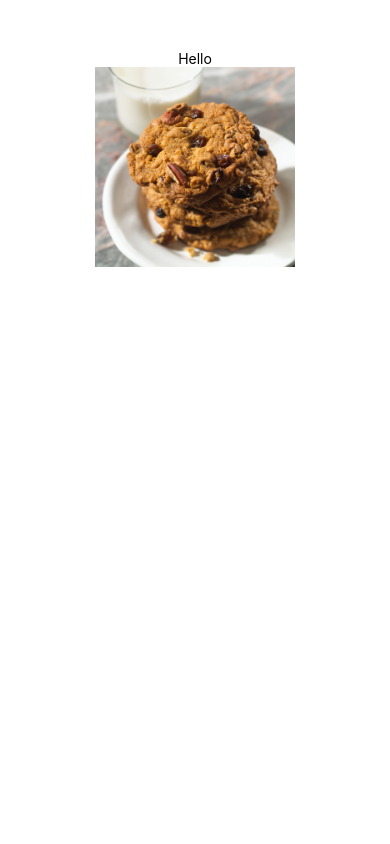
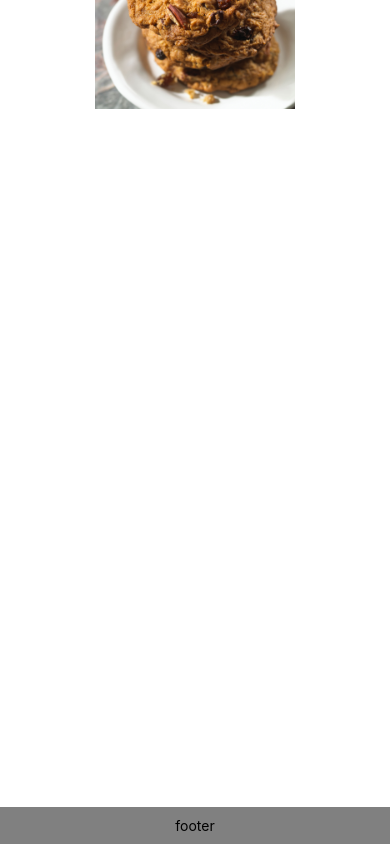
Before and after one commit to JeRimes/learnReactNative, a React Native app: screen / in a window 390 px wide. Built offline with nearby package versions, Linux system fonts and the light colour scheme.

Commit message:
add footer

```diff
--- a/App.js
+++ b/App.js
@@ -1,13 +1,14 @@
 import { StatusBar } from 'expo-status-bar';
 import React, { useState } from 'react';
-import { StyleSheet, Text, View, Button } from 'react-native';
+import { StyleSheet, Text, View, ScrollView } from 'react-native';
 import CustomeImage from './Components/CustomeImage'
 
 export default function App() {
   return (
-    <View style={styles.container}>
-      <Text>Hello</Text>
+
+    <View style={styles.main}>
       <CustomeImage />
+      <Text style={styles.footer}>footer</Text>
     </View>
   );
 
@@ -15,10 +16,18 @@ export default function App() {
 
 const styles = StyleSheet.create({
   container: {
+    backgroundColor: '#fff',
+    textAlign: 'center',
+  },
+  footer: {
+    backgroundColor: 'grey',
+    textAlign: 'center',
+    padding: 10
+  },
+  main: {
     flex: 1,
-    backgroundColor: '#fff',
-    alignItems: 'center',
-    justifyContent: 'flex-start',
-    padding: 50,
-  }
+    flexDirection: 'column',
+    justifyContent: 'space-between',
+  },
+
 });
--- a/Components/CustomeImage.js
+++ b/Components/CustomeImage.js
@@ -1,8 +1,9 @@
 import React, { useState } from 'react';
-import { View, Text, Button, Image } from 'react-native';
+import { View, Text, StyleSheet, Image } from 'react-native';
 function CustomImage() {
     return (
-        <View>
+        <View style={styles.container}>
+            <Text>Hello</Text>
             <Image
                 source={
                     require('../img/cookie.jpg')
@@ -12,4 +13,13 @@ function CustomImage() {
         </View>
     );
 }
+const styles = StyleSheet.create({
+    container: {
+        flex: 0,
+        justifyContent: 'center',
+        alignItems: 'center',
+        height: 300,
+    },
+});
+
 export default CustomImage;
```
